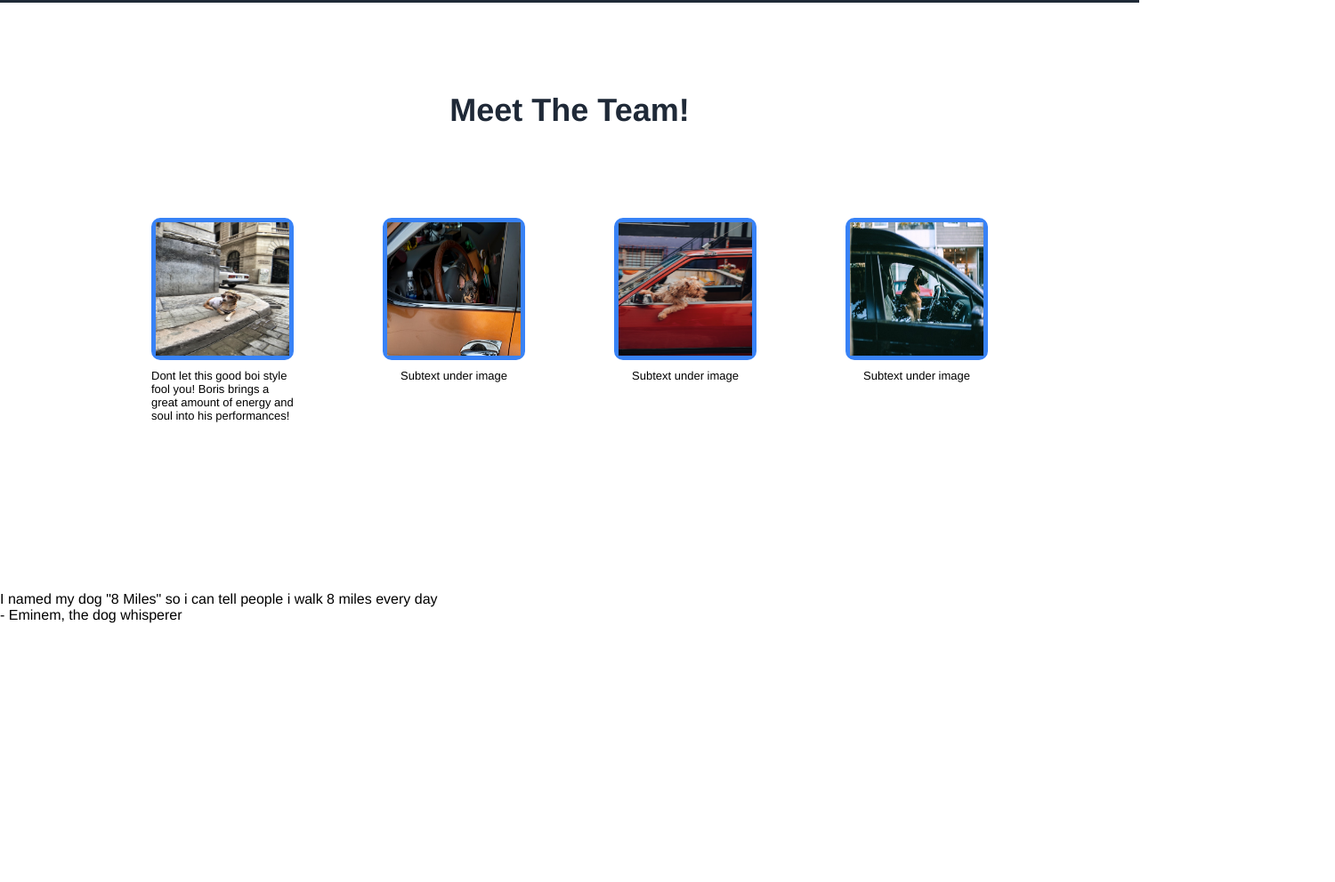
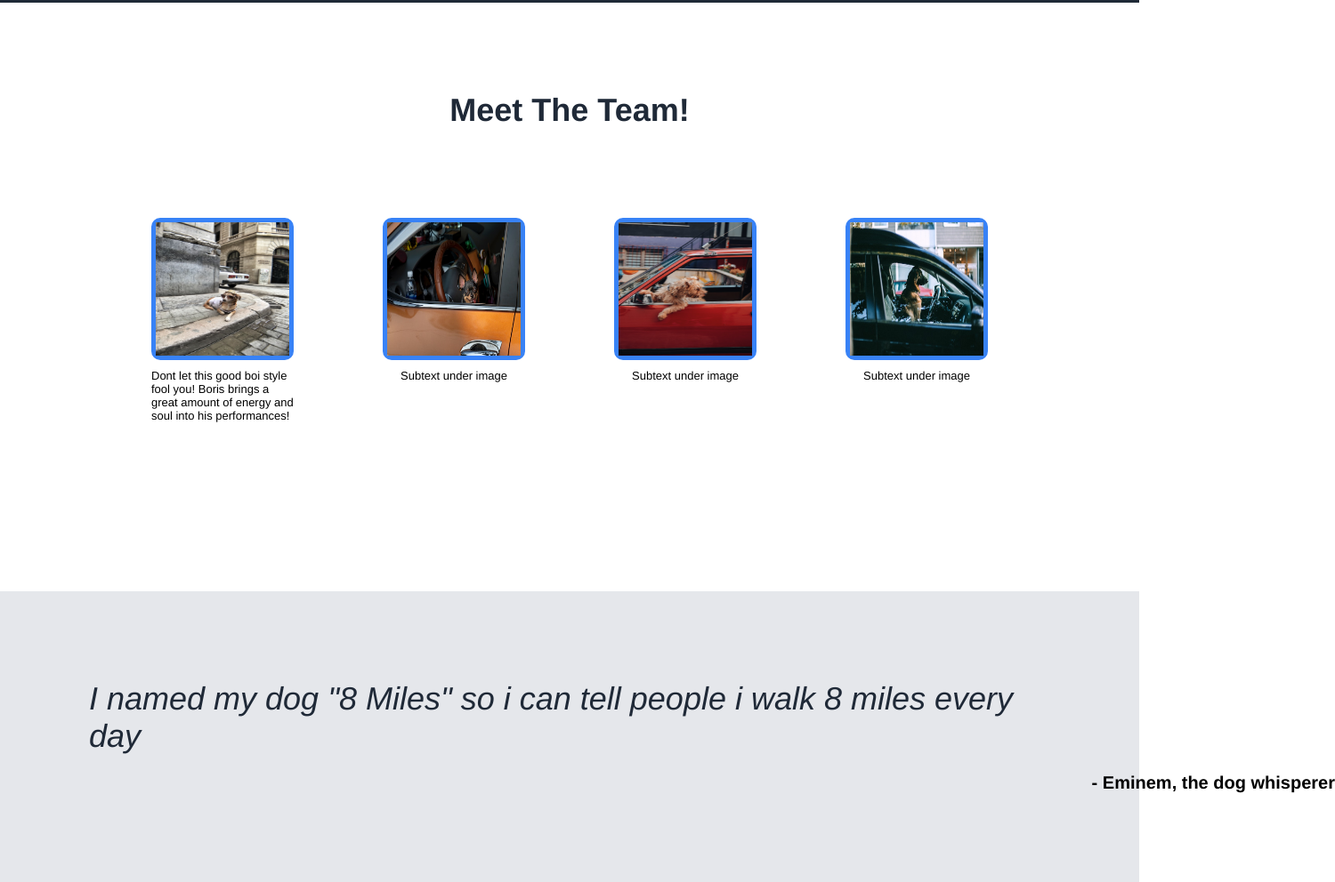
Before and after one commit to MarceloFerreira11/Project_one, a plain HTML site: page index.html in a window 1280 px wide. Shown: the part 729-1721 px from the top of the page at 89% size, 1500 px wide, since content can reach past the window. Before the commit the page ends 1430 px from the top, so only its background shows below. Drawn offline with Linux system fonts and the light colour scheme.

Commit message:
Add style into quote

```diff
--- a/style/styles.css
+++ b/style/styles.css
@@ -144,3 +144,32 @@ button {
     justify-content: center;
     flex-wrap: wrap;
 }
+
+.colorbackthree {
+    background: #E5E7EB;
+    padding: 100px;
+}
+
+.quotebox {
+    display: flex;
+    flex-direction: column;
+    align-items: center;
+    gap: 20px;
+}
+
+.quotetext {
+    font-size: 36px;
+    font-style: italic;
+    color: #1f2937;
+    font-weight: lighter;
+}
+.conteinerquote {
+    display: flex;
+    justify-content: end ;
+    width: 1400px;
+    margin-top: 20px;
+}
+.quotename {
+    font-size: 20px;
+    font-weight: bolder;
+}
```
